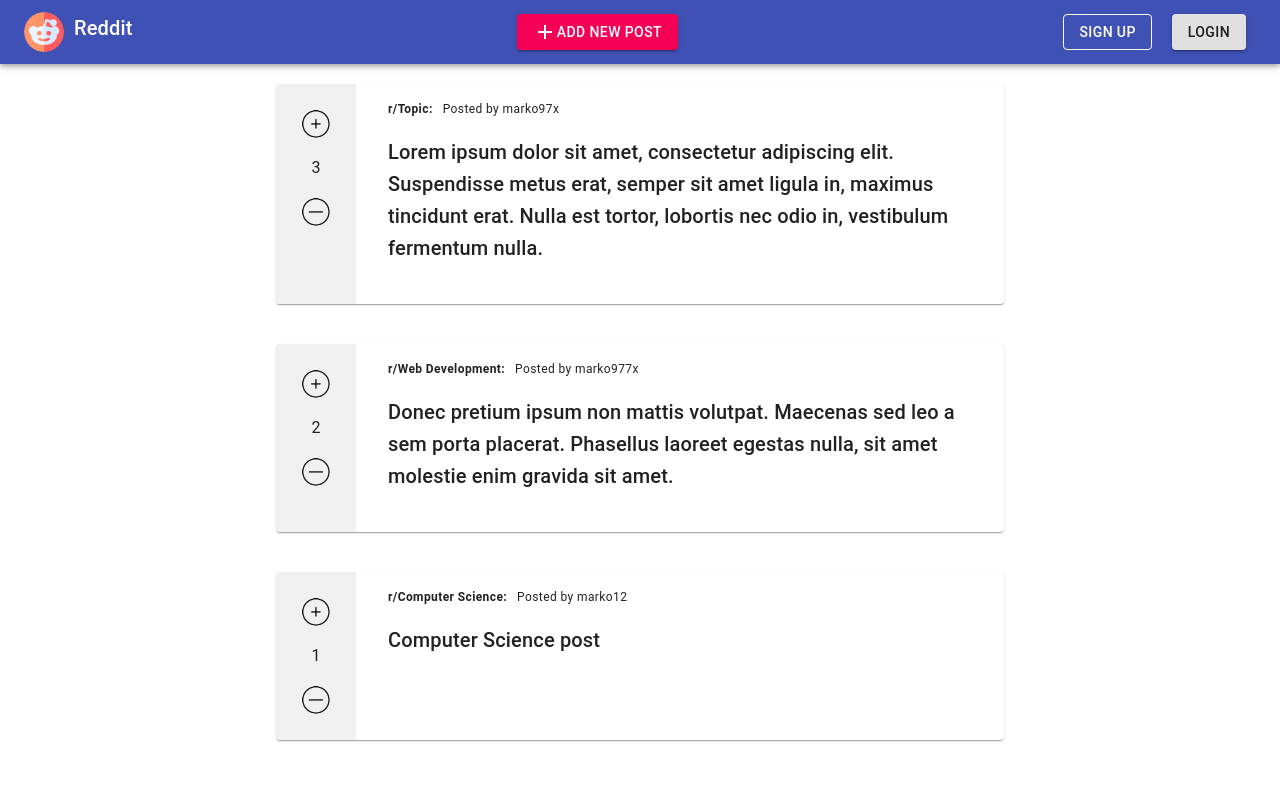
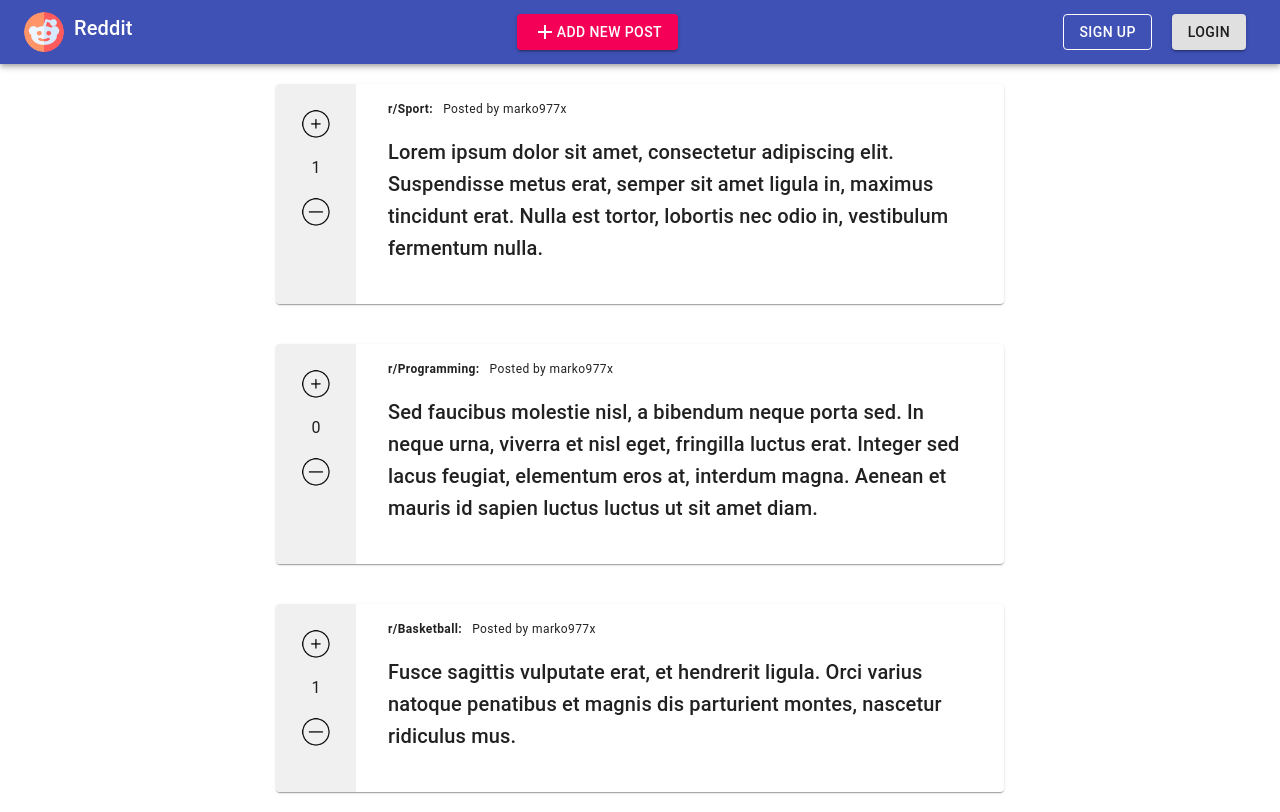
Before and after one commit to marko977x/reddit, a React (Create React App) app: page / in a window 1280 px wide. Built offline with nearby package versions, Linux system fonts and the light colour scheme; data requests are answered from the project's data file.

Commit message:
small fix

```diff
--- a/db.json
+++ b/db.json
@@ -1,201 +1,144 @@
 {
   "posts": [
     {
-      "id": "post1",
-      "authorId": "62Wv5g3xs",
-      "topic": "Topic",
-      "content": "Lorem ipsum dolor sit amet, consectetur adipiscing elit. Suspendisse metus erat, semper sit amet ligula in, maximus tincidunt erat. Nulla est tortor, lobortis nec odio in, vestibulum fermentum nulla.",
-      "likes": [
-        "62Wv5g3xs",
-        "7x25RQ2Sl",
-        "LQpqWgiZG"
-      ],
-      "dislikes": [],
-      "likesCount": 3,
-      "comments": [
-        "comment1",
-        "HRTObbfft",
-        "KdDRIYg19"
-      ]
-    },
-    {
-      "id": "Si-SCaMro",
+      "id": "cVQiTeoAE",
       "authorId": "7x25RQ2Sl",
       "likes": [
-        "7x25RQ2Sl",
-        "LQpqWgiZG"
+        "7x25RQ2Sl"
       ],
       "dislikes": [],
       "comments": [
-        "xXbMpLzog"
+        "iT-2o0-hB",
+        "cWWx5lM_2"
       ],
-      "likesCount": 2,
-      "content": "Donec pretium ipsum non mattis volutpat. Maecenas sed leo a sem porta placerat. Phasellus laoreet egestas nulla, sit amet molestie enim gravida sit amet.",
-      "topic": "Web Development"
+      "likesCount": 1,
+      "content": "Lorem ipsum dolor sit amet, consectetur adipiscing elit. Suspendisse metus erat, semper sit amet ligula in, maximus tincidunt erat. Nulla est tortor, lobortis nec odio in, vestibulum fermentum nulla.",
+      "topic": "Sport"
     },
     {
-      "id": "63UJlnSbI",
-      "authorId": "LQpqWgiZG",
+      "id": "62NmzZu4o",
+      "authorId": "7x25RQ2Sl",
+      "likes": [],
+      "dislikes": [],
+      "comments": [
+        "LkrLuWlFo"
+      ],
+      "likesCount": 0,
+      "content": "Sed faucibus molestie nisl, a bibendum neque porta sed. In neque urna, viverra et nisl eget, fringilla luctus erat. Integer sed lacus feugiat, elementum eros at, interdum magna. Aenean et mauris id sapien luctus luctus ut sit amet diam.",
+      "topic": "Programming"
+    },
+    {
+      "id": "pHI67UGE6",
+      "authorId": "7x25RQ2Sl",
       "likes": [
-        "LQpqWgiZG"
+        "7x25RQ2Sl"
       ],
       "dislikes": [],
       "comments": [],
       "likesCount": 1,
-      "content": "Computer Science post",
-      "topic": "Computer Science"
+      "content": "Fusce sagittis vulputate erat, et hendrerit ligula. Orci varius natoque penatibus et magnis dis parturient montes, nascetur ridiculus mus.",
+      "topic": "Basketball"
     }
   ],
   "comments": [
     {
-      "id": "comment1",
-      "authorId": "62Wv5g3xs",
-      "postId": "post1",
-      "parentCommentId": "",
-      "content": "Lorem ipsum dolor sit amet, consectetur adipiscing elit. Suspendisse metus erat, semper sit amet ligula in, maximus tincidunt erat. Nulla est tortor, lobortis nec odio in, vestibulum fermentum nulla.",
-      "likes": [
-        "62Wv5g3xs",
-        "LQpqWgiZG"
+      "authorId": "7x25RQ2Sl",
+      "comments": [
+        "Et2UhkcHQ"
       ],
+      "content": "Cras varius justo ac lorem rutrum, a interdum ligula consequat.",
+      "id": "iT-2o0-hB",
+      "likes": [],
       "dislikes": [],
-      "likesCount": 2,
-      "comments": []
+      "likesCount": 0,
+      "parentCommentId": null,
+      "postId": "cVQiTeoAE"
     },
     {
-      "authorId": "62Wv5g3xs",
-      "comments": [
-        "l4Q7Einee"
-      ],
-      "content": "Lorem ipsum dolor sit amet, consectetur adipiscing elit. Suspendisse metus erat, semper sit amet ligula in, maximus tincidunt erat.",
-      "id": "HRTObbfft",
+      "authorId": "7x25RQ2Sl",
+      "comments": [],
+      "content": "Vivamus ut arcu non lorem sagittis tincidunt.",
+      "id": "Et2UhkcHQ",
       "likes": [],
-      "dislikes": [
-        "7x25RQ2Sl",
-        "LQpqWgiZG"
-      ],
-      "likesCount": -2,
-      "parentCommentId": null,
-      "postId": "post1"
-    },
-    {
-      "authorId": "62Wv5g3xs",
-      "comments": [],
-      "content": "Lorem ipsum dolor sit amet, consectetur adipiscing elit. Suspendisse metus erat, semper sit amet ligula in, maximus tincidunt erat.",
-      "id": "l4Q7Einee",
-      "likes": [
-        "7x25RQ2Sl"
-      ],
-      "dislikes": [
-        "62Wv5g3xs"
-      ],
+      "dislikes": [],
       "likesCount": 0,
-      "parentCommentId": "HRTObbfft",
+      "parentCommentId": "iT-2o0-hB",
       "postId": null
     },
     {
       "authorId": "7x25RQ2Sl",
       "comments": [],
-      "content": "Komentar",
-      "id": "KdDRIYg19",
+      "content": "Integer aliquam ultricies risus ac gravida.",
+      "id": "EUmCbiknO",
+      "likes": [],
+      "dislikes": [],
+      "likesCount": 0,
+      "parentCommentId": "iT-2o0-hB",
+      "postId": null
+    },
+    {
+      "authorId": "7x25RQ2Sl",
+      "comments": [],
+      "content": "Praesent convallis orci et porta consequat.",
+      "id": "LkrLuWlFo",
       "likes": [],
       "dislikes": [],
       "likesCount": 0,
       "parentCommentId": null,
-      "postId": "post1"
+      "postId": "62NmzZu4o"
     },
     {
       "authorId": "7x25RQ2Sl",
       "comments": [
-        "TN20NETc1"
+        "3nMqw98Vy"
       ],
-      "content": "Komentar",
-      "id": "xXbMpLzog",
+      "content": "Praesent convallis orci et porta consequat.",
+      "id": "cWWx5lM_2",
       "likes": [
         "7x25RQ2Sl"
       ],
       "dislikes": [],
       "likesCount": 1,
       "parentCommentId": null,
-      "postId": "Si-SCaMro"
+      "postId": "cVQiTeoAE"
     },
     {
       "authorId": "7x25RQ2Sl",
       "comments": [],
-      "content": "Komentar",
-      "id": "TN20NETc1",
+      "content": " Praesent finibus ligula et ligula congue.",
+      "id": "3nMqw98Vy",
       "likes": [],
       "dislikes": [],
       "likesCount": 0,
-      "parentCommentId": "xXbMpLzog",
+      "parentCommentId": "cWWx5lM_2",
       "postId": null
     }
   ],
   "users": [
-    {
-      "username": "marko97x",
-      "email": "marko97x@gmail.com",
-      "password": "marko97x",
-      "id": "62Wv5g3xs",
-      "comments": [
-        "comment1"
-      ],
-      "posts": [
-        "post1"
-      ],
-      "likedPosts": [
-        "post1"
-      ],
-      "dislikedPosts": [],
-      "likedComments": [
-        "comment1"
-      ],
-      "dislikedComments": [
-        "l4Q7Einee"
-      ]
-    },
     {
       "id": "7x25RQ2Sl",
       "username": "marko977x",
       "email": "marko977x@gmail.com",
       "password": "marko977x",
       "posts": [
-        "DRK742aPQ"
+        "cVQiTeoAE",
+        "62NmzZu4o",
+        "pHI67UGE6"
       ],
-      "comments": [],
+      "comments": [
+        "Et2UhkcHQ",
+        "iT-2o0-hB",
+        "EUmCbiknO"
+      ],
       "likedPosts": [
-        "Si-SCaMro",
-        "post1"
+        "cVQiTeoAE",
+        "pHI67UGE6"
       ],
       "dislikedPosts": [],
       "likedComments": [
-        "xXbMpLzog",
-        "l4Q7Einee"
+        "cWWx5lM_2"
       ],
-      "dislikedComments": [
-        "HRTObbfft"
-      ]
-    },
-    {
-      "id": "LQpqWgiZG",
-      "username": "marko12",
-      "email": "marko@gmail.com",
-      "password": "marko12",
-      "posts": [
-        "63UJlnSbI"
-      ],
-      "comments": [],
-      "likedPosts": [
-        "63UJlnSbI",
-        "Si-SCaMro",
-        "post1"
-      ],
-      "dislikedPosts": [],
-      "likedComments": [
-        "comment1"
-      ],
-      "dislikedComments": [
-        "HRTObbfft"
-      ]
+      "dislikedComments": []
     }
   ],
   "topics": [
--- a/src/components/login/Login.tsx
+++ b/src/components/login/Login.tsx
@@ -60,26 +60,26 @@ class Login extends Component<allProps, IState> {
   }
 
   onEmailChange = (event: ChangeEvent<HTMLInputElement>) => {
-    this.setState({ email: event.currentTarget.value });
+    this.setState({ email: event.currentTarget.value, emailError: { error: false, errorText: "" } });
   }
 
   onPasswordChange = (event: ChangeEvent<HTMLInputElement>) => {
-    this.setState({ password: event.currentTarget.value });
+    this.setState({ password: event.currentTarget.value, passwordError: { error: false, errorText: "" } });
   }
 
   onSubmitClick = () => {
     let user = getUserByEmail(this.props.users, this.state.email);
-    if(user != null) {
-      if(user.password === this.state.password) {
+    if (user != null) {
+      if (user.password === this.state.password) {
         this.props.setLoggedUser(user.id);
         this.props.closeDialog();
-        this.setState({email: "", password: ""});
+        this.setState({ email: "", password: "" });
         setItemToLocalStorage<string>(LOGGED_USER_KEY, user.id);
       }
       else {
         this.setState({
-          passwordError: {error: true, errorText: "Invalid password"},
-          emailError: {error: false, errorText: ""}
+          passwordError: { error: true, errorText: "Invalid password" },
+          emailError: { error: false, errorText: "" }
         });
       }
     }
```
